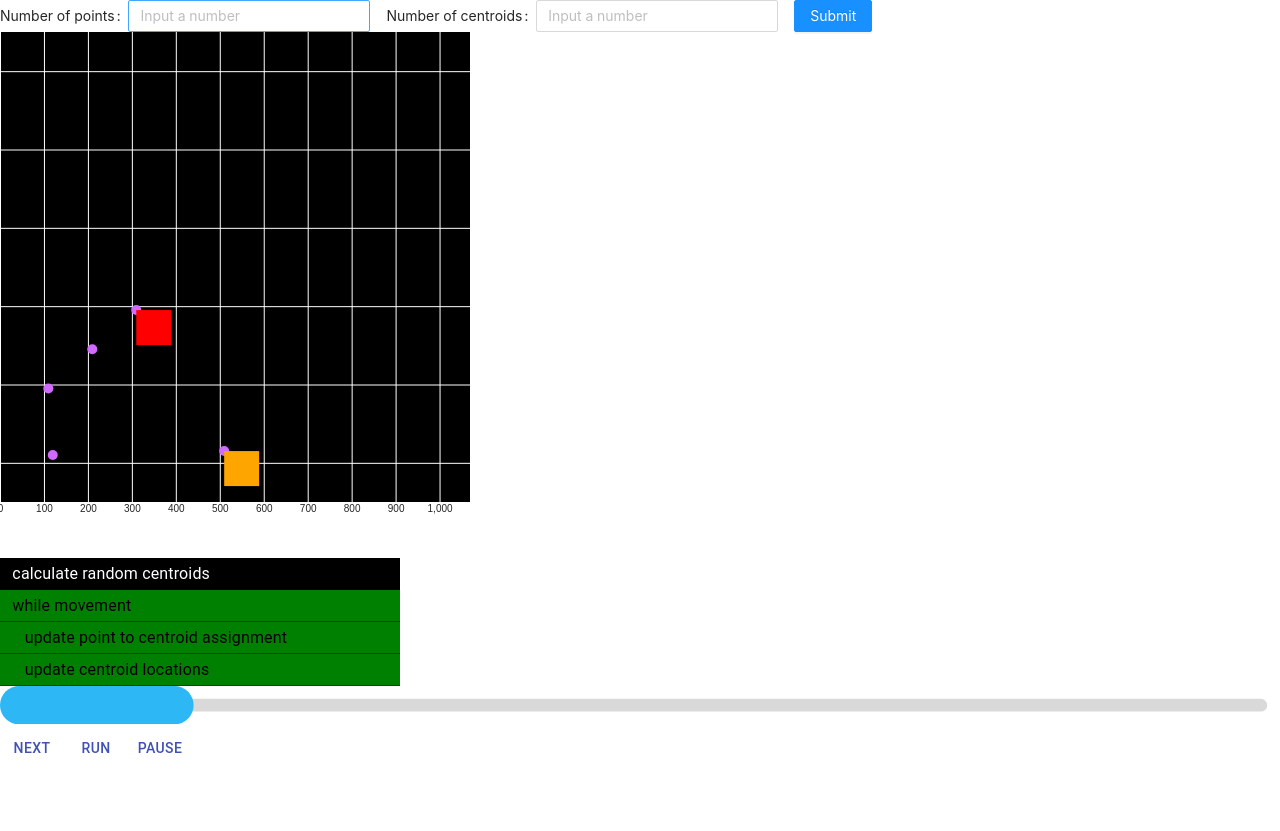
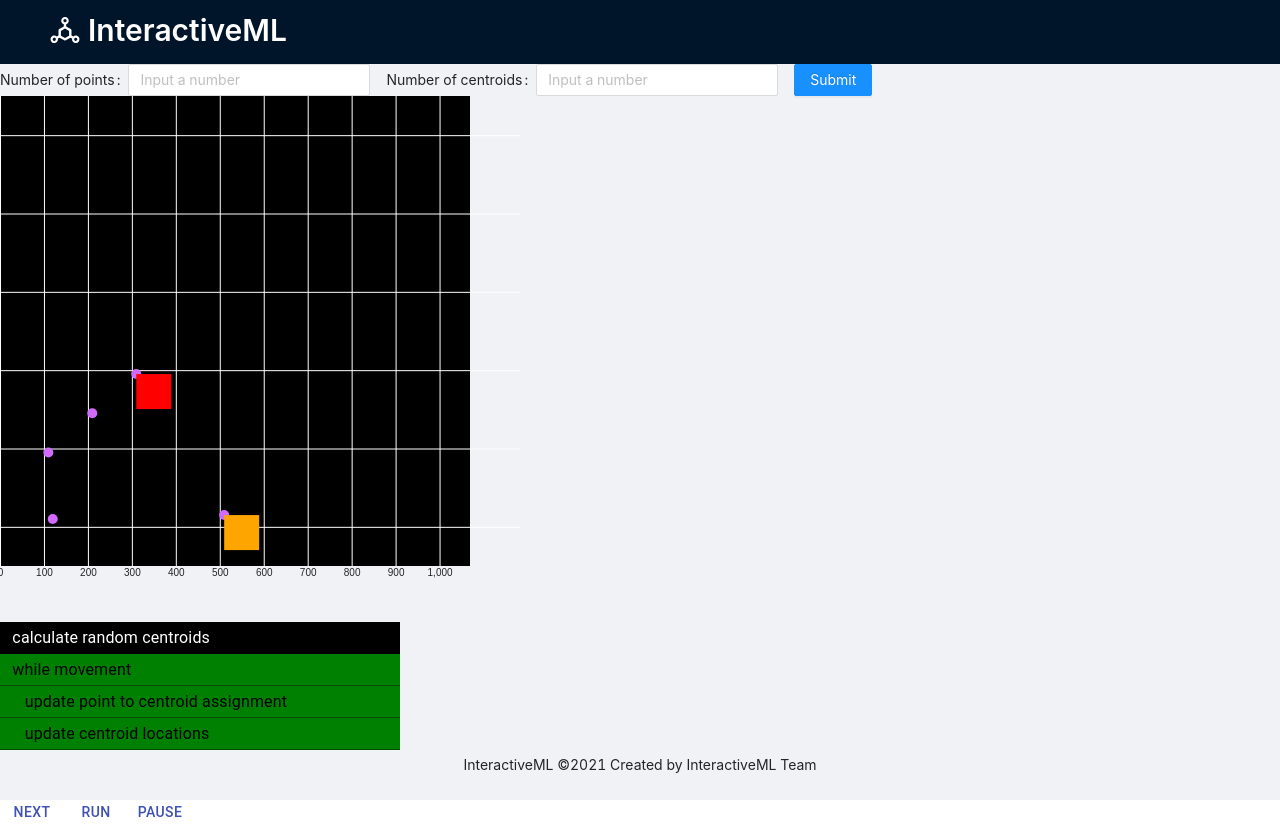
Before and after one commit to h12567/interactive-ml, a React (Create React App) app: page / in a window 1280 px wide. Before the commit the page ends 800 px from the top, so only its background shows below. Built offline with nearby package versions, Linux system fonts and the light colour scheme.

Commit message:
Add basic layout + Header

```diff
--- a/package.json
+++ b/package.json
@@ -4,6 +4,7 @@
   "private": true,
   "type": "module",
   "dependencies": {
+    "@ant-design/icons": "^4.6.2",
     "@material-ui/core": "^4.11.4",
     "@testing-library/jest-dom": "^5.12.0",
     "@testing-library/react": "^11.2.6",
--- a/src/App.js
+++ b/src/App.js
@@ -10,7 +10,11 @@ import MainComponent from './MainComponent'
 import { TextField } from '@material-ui/core'
 import { pseudo_code, KMeans } from './ml/k-means'
 import { range } from 'd3';
-import { Form, Input, Button } from 'antd';
+import { Form, Input, Button, Layout, Typography } from 'antd';
+import { DeploymentUnitOutlined } from '@ant-design/icons';
+const { Header, Footer, Content } = Layout;
+const { Title } = Typography;
+
 
 var points = [
   [120, 20],
@@ -63,6 +67,14 @@ function App() {
 
   return (
     <div>
+      <Layout style={{height:"100vh"}}>
+        <Header>
+          <Title style = {{color:"white", marginTop:"10px"}} level={2}>
+            <DeploymentUnitOutlined></DeploymentUnitOutlined> InteractiveML
+          </Title>
+        </Header>
+        <Content>
+
           <Form
           layout="inline"
           onFinish={generateRandomPoints}
@@ -78,8 +90,11 @@ function App() {
               <Button type="primary" onClick={generateRandomPoints}>Submit</Button>
             </Form.Item>
           </Form>
+          <MainComponent id='main_component' state_arr={state_arr} />
 
-      <MainComponent id='main_component' state_arr={state_arr} />
+        </Content>
+        <Footer style={{ textAlign: 'center' }}>InteractiveML ©2021 Created by InteractiveML Team</Footer>
+      </Layout>
     </div>
   );
 
```
Lines whose indentation alone changed are shown as unchanged.
